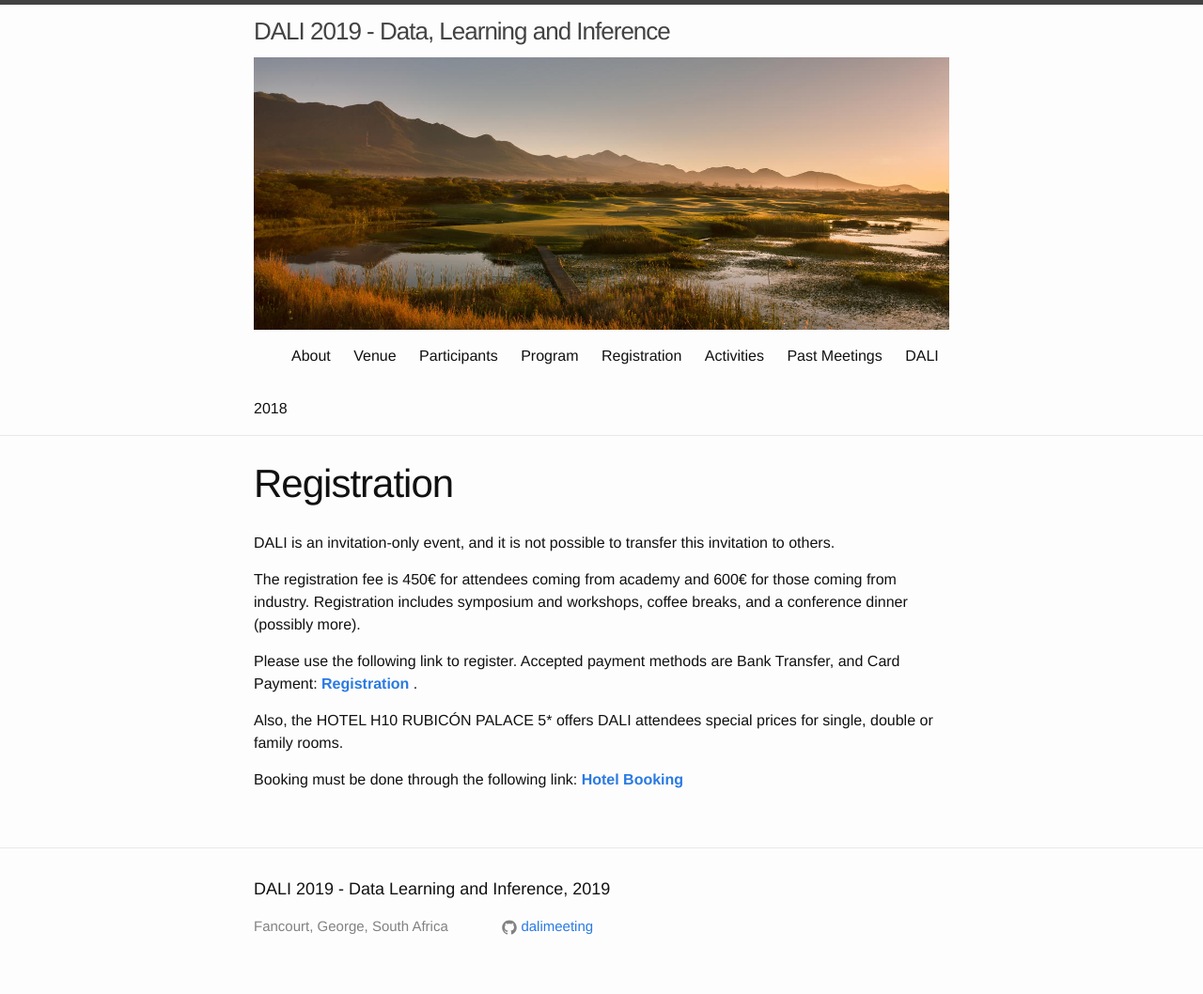
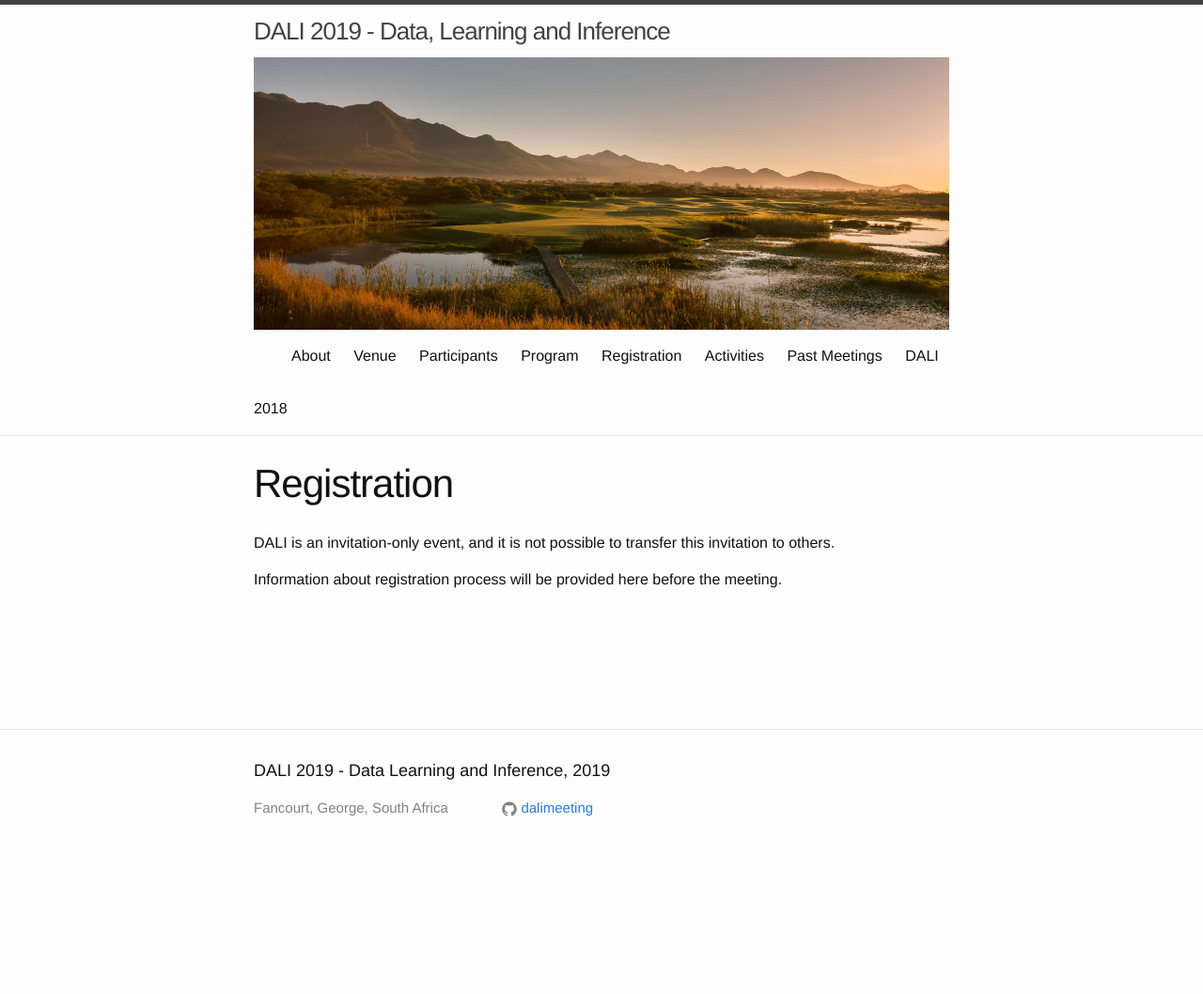
Before and after one commit to dalimeeting/dalimeeting.github.io, a Jekyll site: the page built from registration.html, in a window 1280 px wide. Shown: the whole page at 94% size. Built offline with Jekyll 4.4.1, drawn with Linux system fonts in a browser that asks for light colours; after the commit the page ends 932 px from its top, so only the background shows below that.

Commit message:
Update registration.html

```diff
--- a/_layouts/registration.html
+++ b/_layouts/registration.html
@@ -3,25 +3,10 @@ layout: page
 ---
 <article>
 
-  <p> DALI is an invitation-only event, and it is not possible to transfer this invitation to others. </p>
+  <p>DALI is an invitation-only event, and it is not possible to transfer this invitation to others. </p>
 
-  <p></p>
+  <p>Information about registration process will be provided here before the meeting.</p>
 
-  <p> The registration fee is 450€ for attendees coming from academy and 600€ for those coming from industry. Registration includes symposium and workshops, coffee breaks, and a conference dinner
-    (possibly more).</p>
-
-  <p> Please use the following link to register. Accepted payment methods are Bank Transfer,
-    and Card Payment: <a href="http://gecoweb.gesintur.com/pub/1700010/q2/cgi.hrb?idexp=S8APD&main=inscripcion
-"> <b> Registration </b> </a>.</p>
-
-  <p></p>
-
-  <p> Also, the HOTEL H10 RUBICÓN PALACE 5* offers DALI attendees special prices for single, double or family rooms.
-  </p>
-
- <p> Booking must be done through the following link:
-   <a href="http://gecoweb.gesintur.com/pub/1700010/q2/cgi.hrb?idexp=S8APD&main=alojamientos
-      "> <b> Hotel Booking </b> </a> </p>
-
+  <br><br><br>
 
 </article>
```
